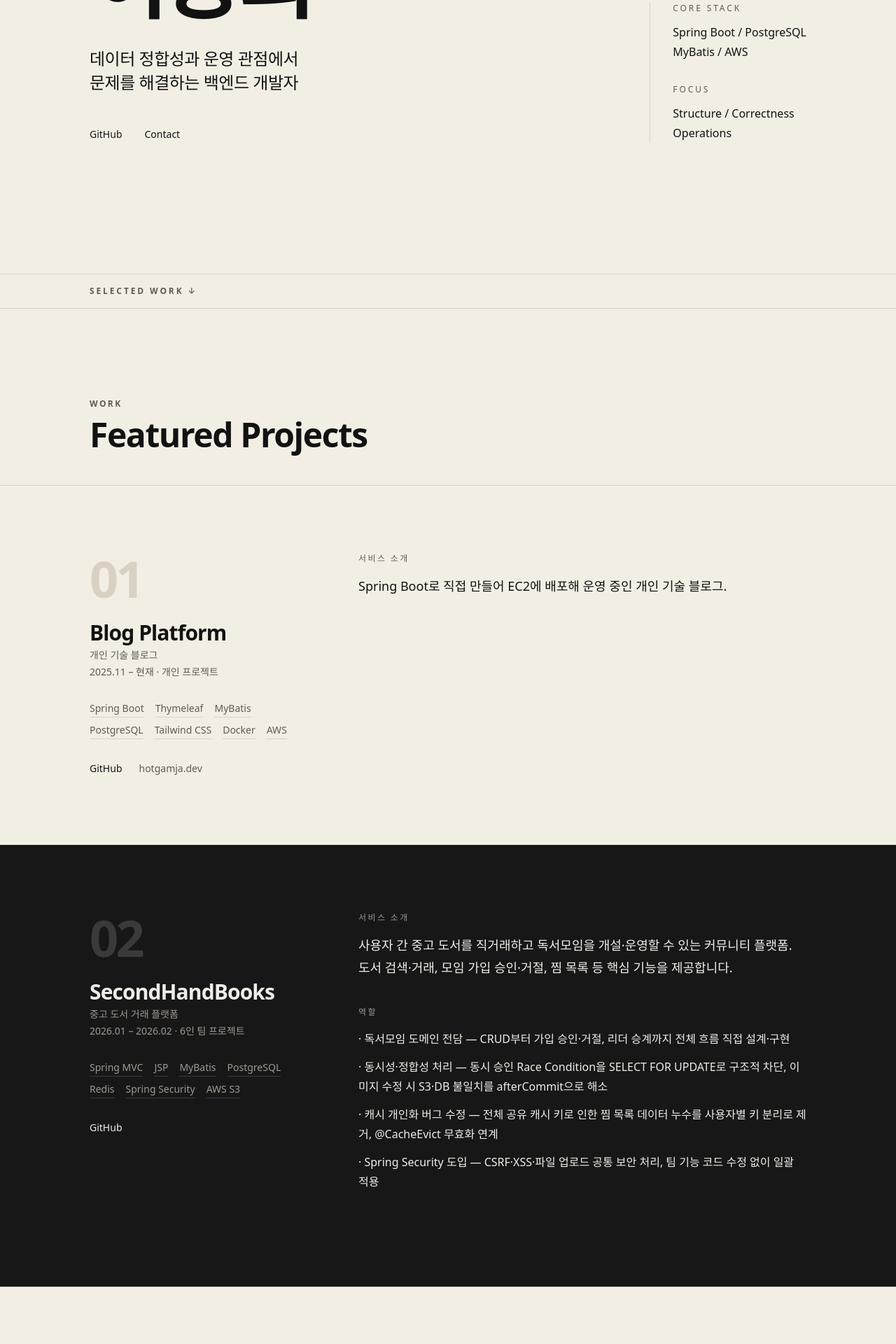
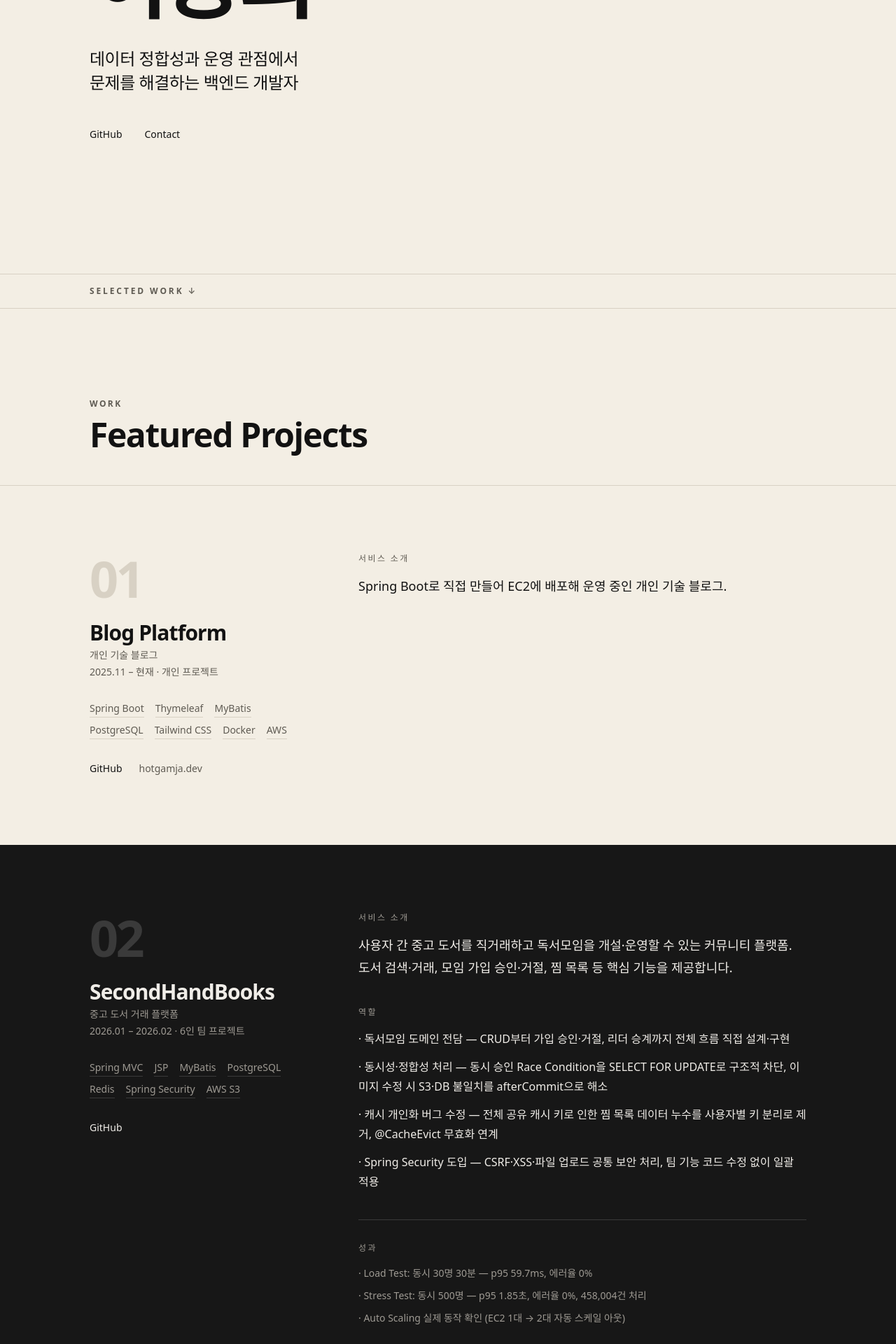
Before and after one commit to hot-gamja/portfolio-v1, a React (Vite) app: page / in a window 1280 px wide. Shown: the part 360-2280 px from the top of the page at 70% size. Built offline with nearby package versions, Linux system fonts and the light colour scheme; a web font is replaced by a local one.

Commit message:
Remove Hero right panel, remove JWT from STO, render outcomes section

```diff
--- a/src/components/Hero.jsx
+++ b/src/components/Hero.jsx
@@ -39,27 +39,6 @@ export default function Hero() {
           </div>
 
 
-          {/* Right: text index (lg only) */}
-          <div className="hidden lg:block">
-            <div className="border-l border-line pl-8 space-y-8">
-              <div>
-                <p className="text-xs uppercase tracking-[0.24em] text-dim mb-3">Core Stack</p>
-                <p className="text-base leading-7 text-ink">
-                  Spring Boot / PostgreSQL
-                  <br />
-                  MyBatis / AWS
-                </p>
-              </div>
-              <div>
-                <p className="text-xs uppercase tracking-[0.24em] text-dim mb-3">Focus</p>
-                <p className="text-base leading-7 text-ink">
-                  Structure / Correctness
-                  <br />
-                  Operations
-                </p>
-              </div>
-            </div>
-          </div>
 
         </div>
       </div>
--- a/src/components/Projects.jsx
+++ b/src/components/Projects.jsx
@@ -73,7 +73,6 @@ function ProjectChapter({ project }) {
               </p>
             </div>
 
-            {/* Role + Design point (SecondHandBooks only) */}
             {project.role && (
               <div className="mb-10">
                 <p className={`text-xs font-medium uppercase tracking-[0.2em] mb-4 ${isDark ? 'text-smoke' : 'text-dim'}`}>
@@ -83,6 +82,21 @@ function ProjectChapter({ project }) {
                   {project.role.map((r) => (
                     <li key={r} className={`text-base leading-7 ${isDark ? 'text-snow' : 'text-ink'}`}>
                       · {r}
+                    </li>
+                  ))}
+                </ul>
+              </div>
+            )}
+
+            {project.outcomes && (
+              <div className={`border-t pt-8 ${isDark ? 'border-coal-line' : 'border-line'}`}>
+                <p className={`text-xs font-medium uppercase tracking-[0.2em] mb-4 ${isDark ? 'text-smoke' : 'text-dim'}`}>
+                  성과
+                </p>
+                <ul className="space-y-2">
+                  {project.outcomes.map((o) => (
+                    <li key={o} className={`text-sm leading-6 ${isDark ? 'text-smoke' : 'text-dim'}`}>
+                      · {o}
                     </li>
                   ))}
                 </ul>
--- a/src/data/projects.js
+++ b/src/data/projects.js
@@ -50,7 +50,7 @@ export const projects = [
       '금융 정산 정확성 확보 — float→BigDecimal 전환, Math.multiplyExact 오버플로우 방어, 체결가 차액 환급 누락 발견·수정, N+1 개선',
       'JWT 인증 구조 전담 설계 — 회원·관리자 권한 분리, Redis Pub/Sub + WebSocket으로 호가창·체결내역 실시간 전파 구현',
     ],
-    techStack: ['Spring Boot', 'Spring Security', 'JPA', 'JWT', 'PostgreSQL', 'Redis', 'WebSocket', 'React'],
+    techStack: ['Spring Boot', 'Spring Security', 'JPA', 'PostgreSQL', 'Redis', 'WebSocket', 'React'],
     github: 'https://github.com/SHSWAcademy/STO',
   },
 ]
```
